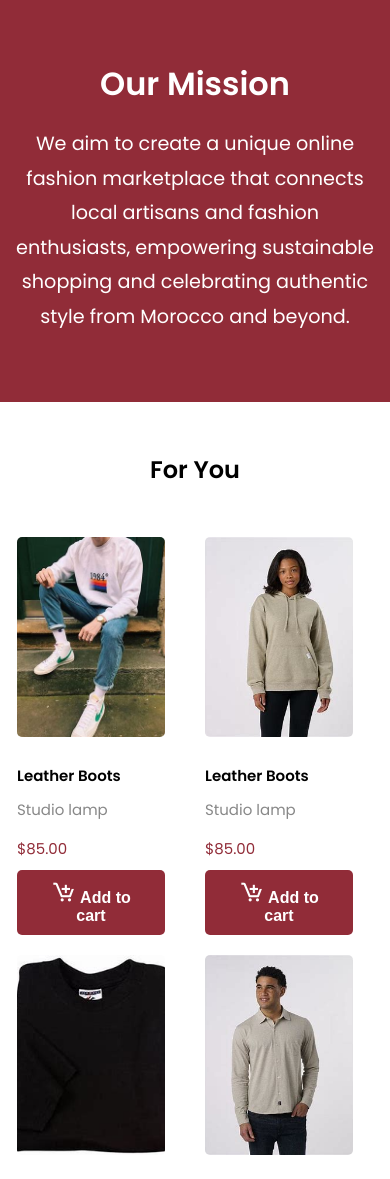
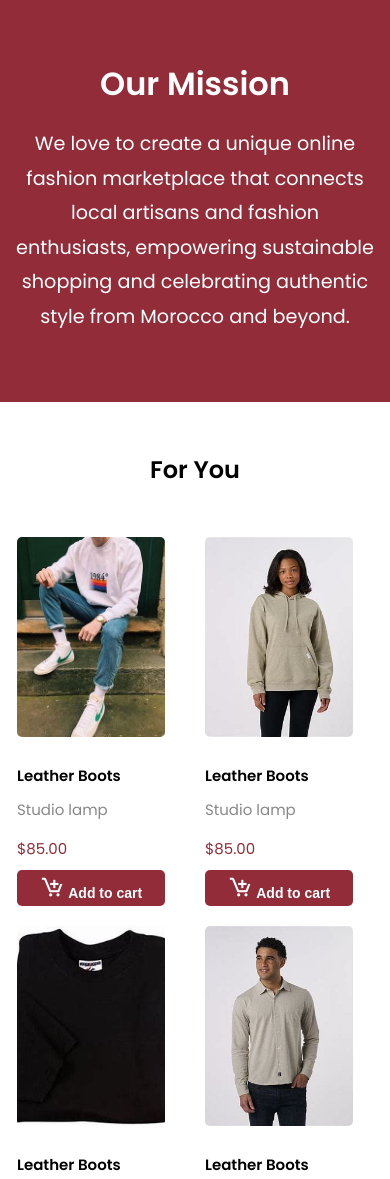
Before and after one commit to Yfahmi805/riwaq, a plain HTML site: page index.html in a window 390 px wide. Shown: the part 2140-3319 px from the top of the page. Drawn offline with nearby package versions, Linux system fonts and the light colour scheme.

Commit message:
modified:   styles.css

```diff
--- a/client/styles/home.css
+++ b/client/styles/home.css
@@ -641,7 +641,8 @@ footer p {
     }
 
     .product-item .AddToCart{
-
+        font-size: 14px;
+        padding: 5px 10px;
         align-items: center;
         justify-content: center;
     }
--- a/index.html
+++ b/index.html
@@ -209,7 +209,7 @@
         <div class="mission-content">
           <h2>Our Mission</h2>
           <p>
-            We aim to create a unique online fashion marketplace that connects local artisans and fashion enthusiasts, empowering sustainable shopping and celebrating authentic style from Morocco and beyond.
+            We love to create a unique online fashion marketplace that connects local artisans and fashion enthusiasts, empowering sustainable shopping and celebrating authentic style from Morocco and beyond.
           </p>
         </div>
       </section>
```
